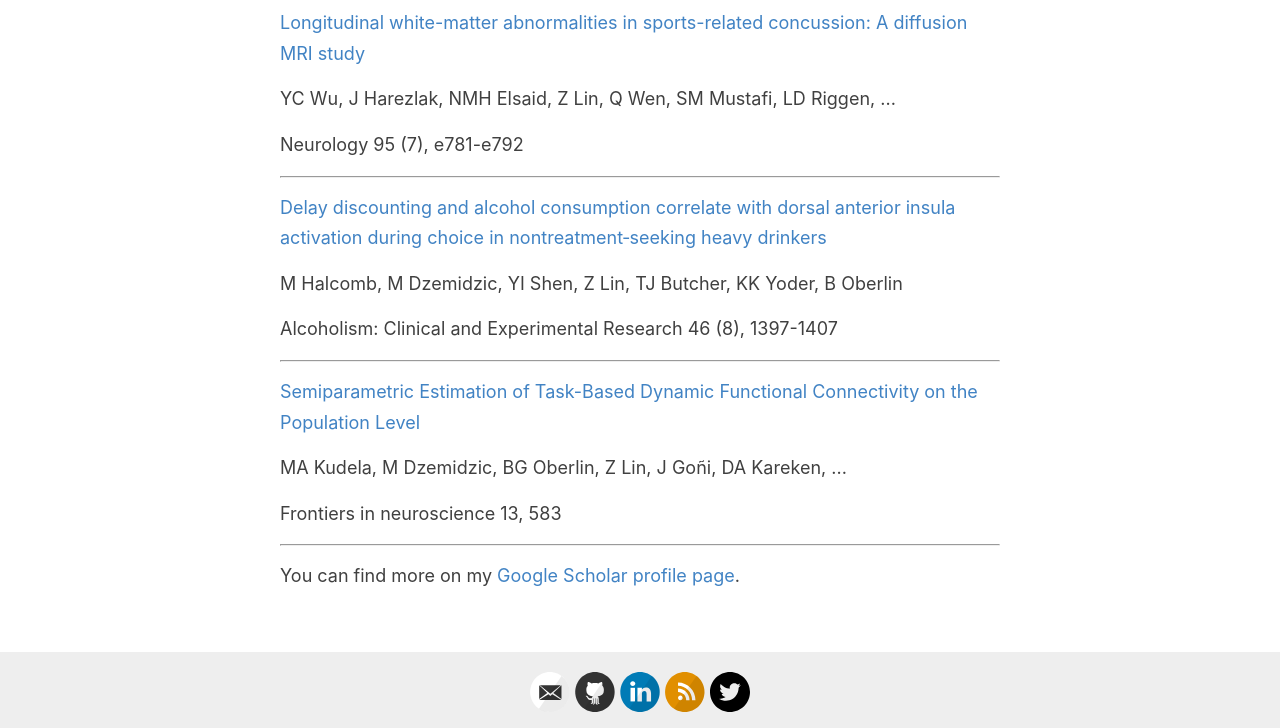
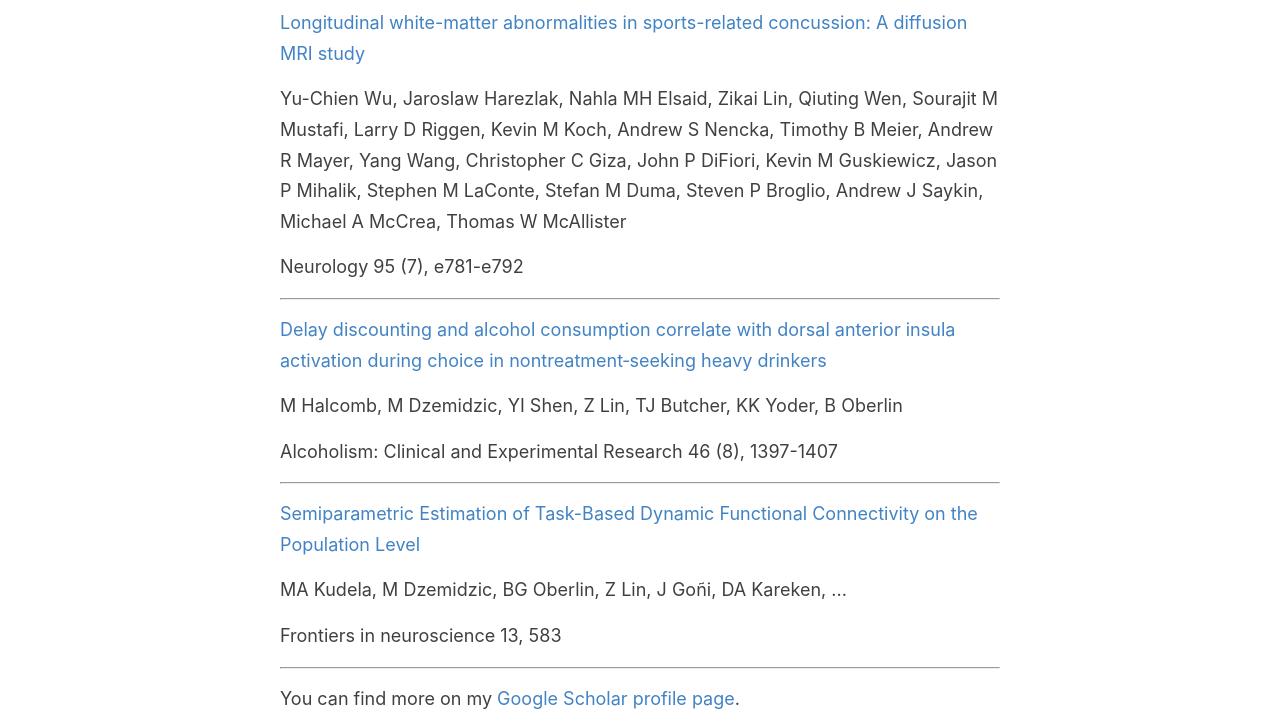
Before and after one commit to zikaiLin/ziklin, a Jekyll site: the page built from _pages/Publications.md, in a window 1280 px wide and 900 px high, scrolled down 543 px, cut to the strip 172-900 px from the top of the window. Built offline with Jekyll 4.4.1, drawn with Linux system fonts in a browser that asks for light colours.

Commit message:
Update Publications.md

```diff
--- a/_pages/Publications.md
+++ b/_pages/Publications.md
@@ -12,7 +12,7 @@ title: Publications
 
 [Longitudinal white-matter abnormalities in sports-related concussion: A diffusion MRI study](https://scholar.google.com/citations?view_op=view_citation&hl=en&user=ZjPDfTcAAAAJ&citation_for_view=ZjPDfTcAAAAJ:2osOgNQ5qMEC)
 
-YC Wu, J Harezlak, NMH Elsaid, Z Lin, Q Wen, SM Mustafi, LD Riggen, \...
+Yu-Chien Wu, Jaroslaw Harezlak, Nahla MH Elsaid, Zikai Lin, Qiuting Wen, Sourajit M Mustafi, Larry D Riggen, Kevin M Koch, Andrew S Nencka, Timothy B Meier, Andrew R Mayer, Yang Wang, Christopher C Giza, John P DiFiori, Kevin M Guskiewicz, Jason P Mihalik, Stephen M LaConte, Stefan M Duma, Steven P Broglio, Andrew J Saykin, Michael A McCrea, Thomas W McAllister
 
 Neurology 95 (7), e781-e792
 
```
